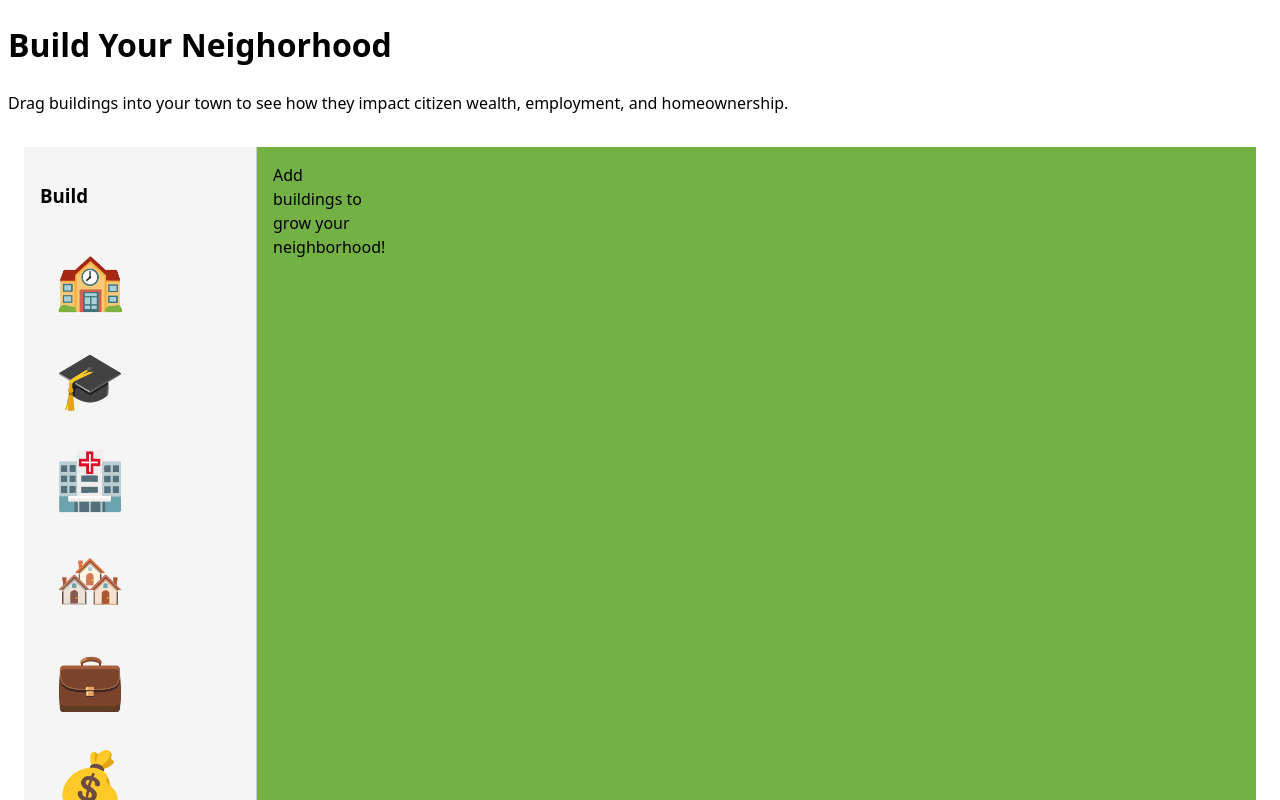
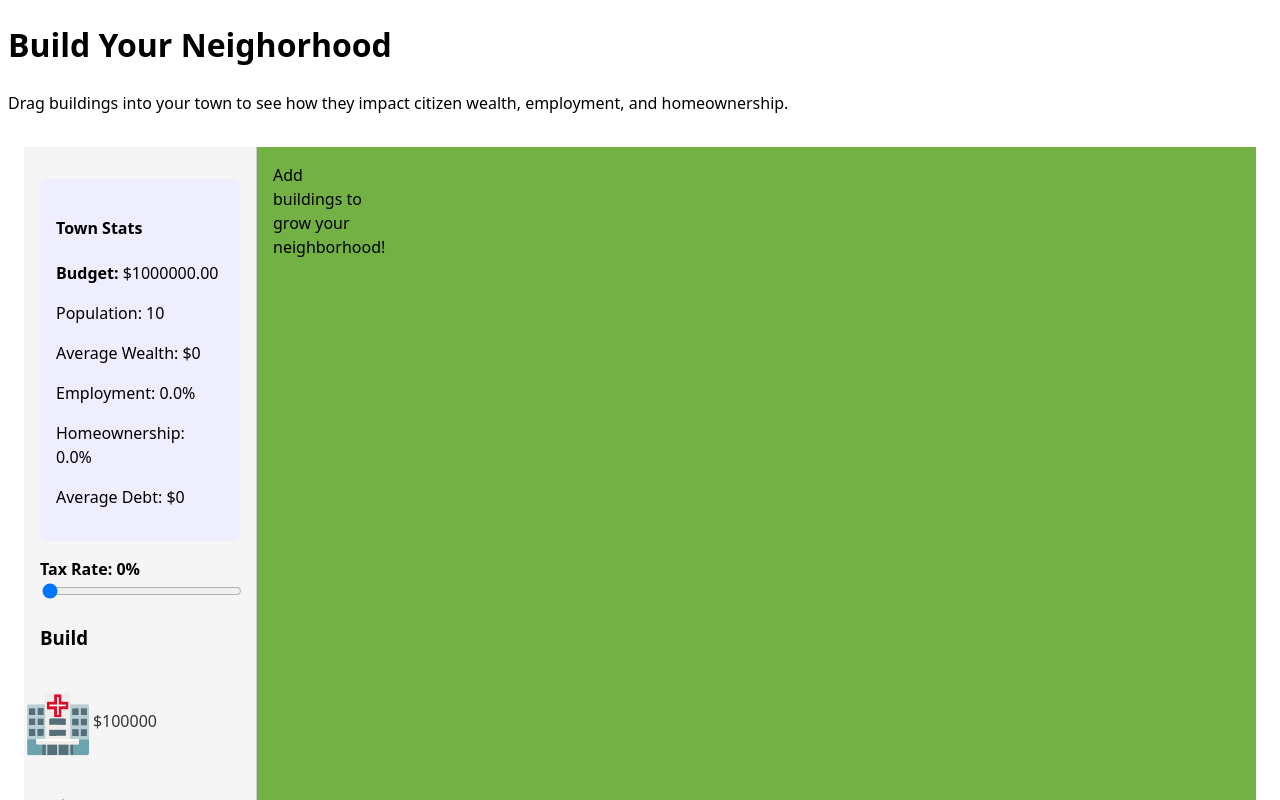
Before and after one commit to PolinaPred/BWDCSimulator, a Svelte app: page / in a window 1280 px wide. Shown: the top 800 px of the page. Built offline with nearby package versions, Linux system fonts and the light colour scheme.

Commit message:
Implemented simulation logic

```diff
--- a/src/app.css
+++ b/src/app.css
@@ -59,3 +59,32 @@
   margin-top: 1rem;
   border-radius: 8px;
 }
+
+.tax-slider {
+  margin-top: 1rem;
+  font-weight: bold;
+}
+
+.tax-slider input[type="range"] {
+  width: 100%;
+}
+
+.price {
+  display: block;
+  font-size: 1rem;
+  color: #333;
+}
+
+.disabled {
+  opacity: 0.4;
+  pointer-events: none;
+}
+
+.building-instance {
+  font-size: 2rem;
+  cursor: pointer;
+  transition: transform 0.2s;
+}
+.building-instance:hover {
+  transform: scale(1.2);
+}
--- a/src/sections/Simulator.svelte
+++ b/src/sections/Simulator.svelte
@@ -1,81 +1,165 @@
 <script>
 
     let town = [];
+    town = town.filter(b => typeof b === 'object' && b.name);
 
-    function handleDrop(event) {
-        const name = event.dataTransfer.getData('text/plain');
-        if(name){
-            addBuilding(name);
-        }
-    }
+    let govBudget = 1000000;
+    let taxRate = 0.1;
+    let priceCoefficient = 1;
+    let taxes = 0;
+
+    $: govBudget += stats.averageWealth * taxRate;
+    $: totalBuildings = town.length;
 
     let stats = {
         population: 10,
         averageWealth: 0,
         employmentRate: 0,
         homeownershipRate: 0,
-        govBudget: 1000000,
         debtConst: 1000,
         avgDebt: 0,
         businessMax: 1,
-        bankMultiplier: 1
+        bankMultiplier: 1,
+        taxes: 0,
     };
 
     const buildings = [
         {
+            name: '🏥',
+            price: 100000 * priceCoefficient,
+            effect: () => {
+                stats.employmentRate += 0.01;
+                stats.population += 20;
+            },
+            effectUndo: () => {
+                stats.employmentRate -= 0.01;
+                stats.population -= 20;
+            }
+        },
+        {
             name: '🏫',
+            price: 75000 * priceCoefficient,
             effect: () => {
                 stats.employmentRate += 0.1;
             },
+            effectUndo: () => {
+                stats.employmentRate -= 0.1;
+            }
         },
         {
             name: '🎓',
+            price: 180000 * priceCoefficient,
             effect: () => {
                 stats.employmentRate += 0.3;
                 stats.businessMax += 3;
                 stats.avgDebt += stats.debtConst * (1+stats.bankMultiplier);
                 stats.bankMultiplier += 0.1;
             },
-        },
-        {
-            name: '🏥',
-            effect: () => {
-                stats.employmentRate += 0.01;
-                stats.population += 20;
-            },
+            effectUndo: () => {
+                stats.employmentRate -= 0.3;
+                stats.businessMax -=0;
+                stats.avgDebt -= stats.debtConst * (1+stats.bankMultiplier);
+                stats.bankMultiplier -= 0.1;
+            }
         },
         {
             name: '🏘️',
+            price: 90000 * priceCoefficient,
             effect: () => {
                 stats.homeownershipRate += 0.02;
                 stats.avgDebt += (stats.debtConst * 0.5 * (1+stats.bankMultiplier));
                 stats.bankMultiplier += 0.05;
             },
+            effectUndo: () => {
+                stats.homeownershipRate -= 0.02;
+                stats.avgDebt -= (stats.debtConst * 0.5 * (1+stats.bankMultiplier));
+                stats.bankMultiplier -= 0.05;
+            }
         },
         {
             name: '💼',
+            price: 110000 * priceCoefficient,
             effect: () => {
-                stats.employmentRate += 0.5;
+                stats.employmentRate += 0.4;
             },
+            effectUndo: () => {
+                stats.employmentRate -= 0.4;
+            }
         },
         {
             name: '💰',
+            price: 250000 * priceCoefficient,
             effect: () => {
                 stats.bankMultiplier -= 0.3;
                 stats.homeownershipRate += 0.01;
-
+            },
+            effectUndo: () => {
+                stats.bankMultiplier +- 0.3;
+                stats.homeownershipRate -= 0.01;
             }
         }
     ];
 
     function addBuilding(name){
-        const building = buildings.find(b => b.name === name || b.name.toLowerCase() === name.toLowerCase())
+        const building = buildings.find(b => b.name === name || b.name.toLowerCase() === name.toLowerCase());
+
+        if (!building) return;
+
+        const currentOffices = town.filter (b => b.name === '💼').length;
+        if(building.name === '💼' && currentOffices >= stats.businessMax) {
+            alert("You've reached the maximum number of offices allowed! You need to train more workers!");
+            return;
+        }
+
+
         if (building){
-            town = [...town, building.name];
-            building.effect();
-            stats = {...stats};
+            if(govBudget >= building.price){
+                govBudget -= building.price;
+                town = [...town, {...building}];
+                building.effect();
+
+                stats.averageWealth = (totalBuildings * 1000) * stats.employmentRate - (taxRate * stats.averageWealth);
+                taxes = taxRate * stats.averageWealth * stats.population;
+                govBudget += taxes;
+                priceCoefficient = 1 + Math.log10(stats.population+1) * 0.2;
+                stats.population -= stats.population * (1-taxRate);
+                stats.homeownershipRate -= taxRate/5;
+                stats.employmentRate -= stats.population/100;
+
+                stats = {...stats};
+            }else{
+                alert("Not enough budget to build that!");
+            }
         }
     }
+
+    function handleDrop(event) {
+        event.preventDefault();
+        const name = event.dataTransfer.getData('text/plain');
+        const building = buildings.find((b) => b.name === name);
+        if(name){
+            addBuilding(name);
+        }
+    }
+
+    function removeBuilding(i){
+        if(!Array.isArray(town)) town = [];
+        const removed = town[i];
+        if (typeof removed !== 'object' || !removed.name){
+            console.warn("Invalid building found in town:", removed);
+            town = town.filter((_, index) => index !== i);
+            return;
+        }
+
+        govBudget += removed.price * 0.2;
+        removed.effectUndo?.();
+        town = town.filter((_, index) => index !== i);
+
+        taxes = taxRate * stats.averageWealth * stats.population;
+        govBudget += taxes;
+        stats = {...stats};
+    }
+
 </script>
 
 <div class="simulator-wrapper">
@@ -84,23 +168,42 @@
 
     <div class="container">
         <div class="sidebar">
-            <h3>Build</h3>
-            {#each buildings as building}
-            <div
-                class="building"
-                draggable="true"
-                on:dragstart={(e) => e.dataTransfer.setData('text/plain', building.name)}
-                title={building.name}>
-                    {building.name}
-            </div>
-            {/each}
+
             <div class="stats">
                 <h4> Town Stats</h4>
+                <p><strong> Budget:</strong> ${govBudget.toFixed(2)}</p>
                 <p>Population: {stats.population}</p>
                 <p>Average Wealth: ${stats.averageWealth.toLocaleString()}</p>
                 <p>Employment: {(stats.employmentRate * 100).toFixed(1)}%</p>
                 <p>Homeownership: {(stats.homeownershipRate * 100).toFixed(1)}%</p>
+                <p>Average Debt: ${stats.avgDebt}</p>
             </div>
+
+            <div class="tax-slider">
+                <label for="taxRate">Tax Rate: {(taxRate).toFixed(0)}%</label>
+                <input
+                    type="range"
+                    id="taxRateSlider"
+                    min="0"
+                    max="100"
+                    step="0.01"
+                    bind:value={taxRate}
+                />
+            </div>
+
+            <h3>Build</h3>
+            {#each buildings as building}
+            <div
+                class="building {building.name === 'office' && town.filter(b => b.name === 'office').length >= stats.businessMax ? 'disabled' : ''}"
+                title={building.name}
+                draggable={!(building.name === 'office' && town.filter(b => b.name === 'office').length >= stats.businessMax)}
+                on:dragstart={(e) => e.dataTransfer.setData('text/plain', building.name)}
+                >
+                    {building.name}
+                    <span class="price">${building.price}</span>
+            </div>
+            {/each}
+
         </div>
 
         <div
@@ -110,8 +213,11 @@
             {#if town.length === 0}
                 <div class="empty-town">Add buildings to grow your neighborhood!</div>
                 {/if}
-                {#each town as building}
-                    <div class="building">{building}</div>
+                {#each town as building, i}
+                    <div class="building instance"
+                    on:click={() => removeBuilding(i)}>
+                    {building.name}
+                </div>
                 {/each}
         </div>
     </div>
```
